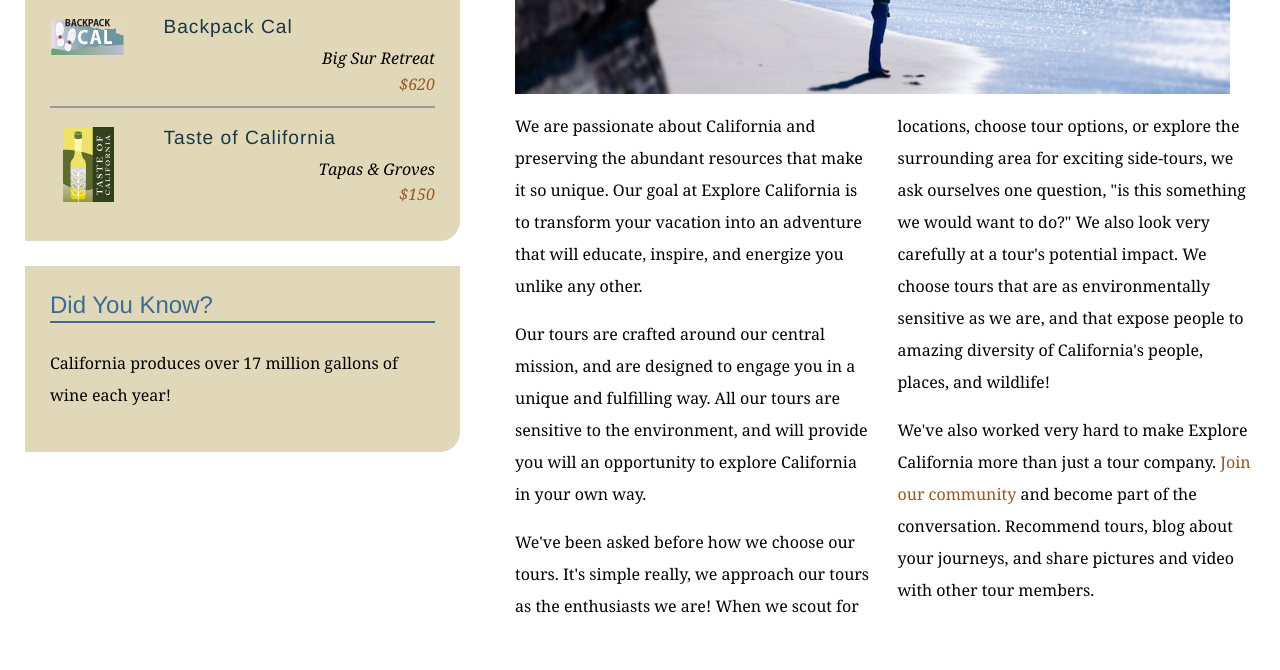
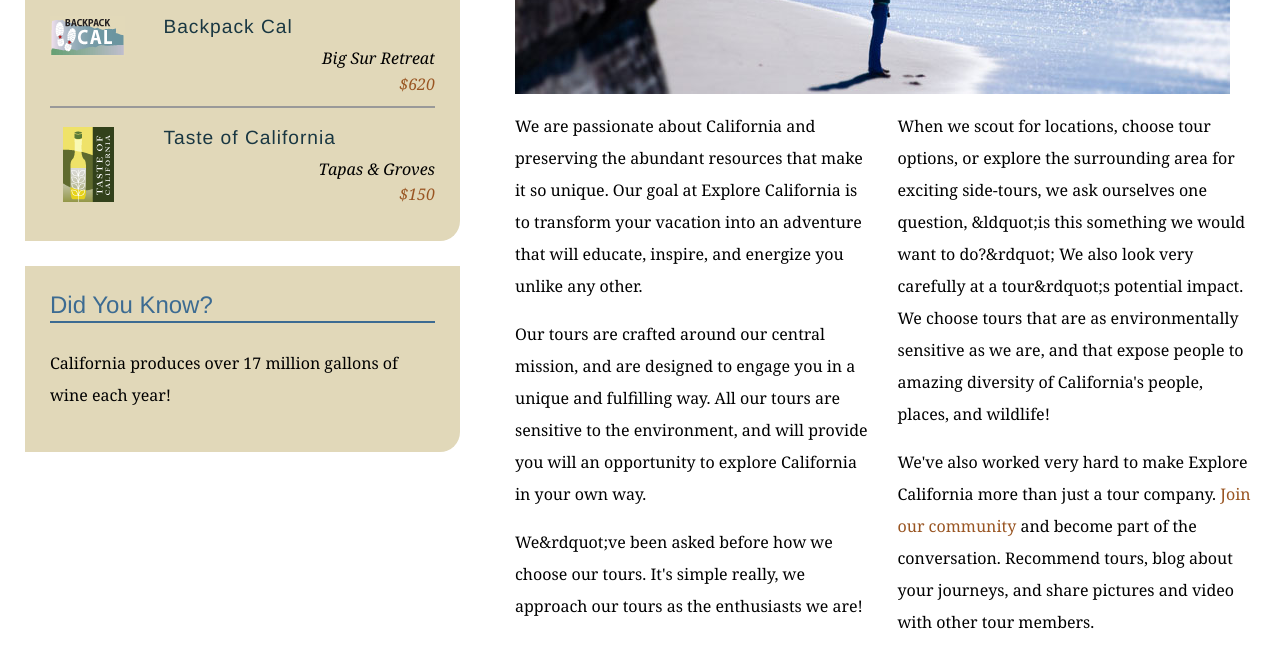
Before and after one commit to BogdanCovrig/ExploreRepo, a plain HTML site: page mission.html in a window 1280 px wide. Shown: the part 590-1260 px from the top of the page. Drawn offline with Linux system fonts and the light colour scheme.

Commit message:
Replace double with curly quotes

```diff
--- a/mission.html
+++ b/mission.html
@@ -64,7 +64,7 @@
           <div class="multiCol">
             <p>We are passionate about California and preserving the abundant resources that make it so unique. Our goal at Explore California is to transform your vacation into an adventure that will educate, inspire, and energize you unlike any other.</p>
             <p>Our tours are crafted around our central mission, and are designed to engage you in a unique and fulfilling way. All our tours are sensitive to the environment, and will provide you will an opportunity to explore California in your own way.</p>
-            <p>We've been asked before how we choose our tours. It's simple really, we approach our tours as the enthusiasts we are! When we scout for locations, choose tour options, or explore the surrounding area for exciting side-tours, we ask ourselves one question, &quot;is this something we would want to do?&quot; We also look very carefully at a tour's potential impact. We choose tours that are as environmentally sensitive as we are, and that expose people to amazing diversity of California's people, places, and wildlife!</p>
+            <p>We&rdquot;ve been asked before how we choose our tours. It's simple really, we approach our tours as the enthusiasts we are! When we scout for locations, choose tour options, or explore the surrounding area for exciting side-tours, we ask ourselves one question, &ldquot;is this something we would want to do?&rdquot; We also look very carefully at a tour&rdquot;s potential impact. We choose tours that are as environmentally sensitive as we are, and that expose people to amazing diversity of California's people, places, and wildlife!</p>
             <p>We've also worked very hard to make Explore California more than just a tour company. <a href="explorers/join.html">Join our community</a> and become part of the conversation. Recommend tours, blog about your journeys, and share pictures and video with other tour members.</p>
           </div>
         </div>
```
